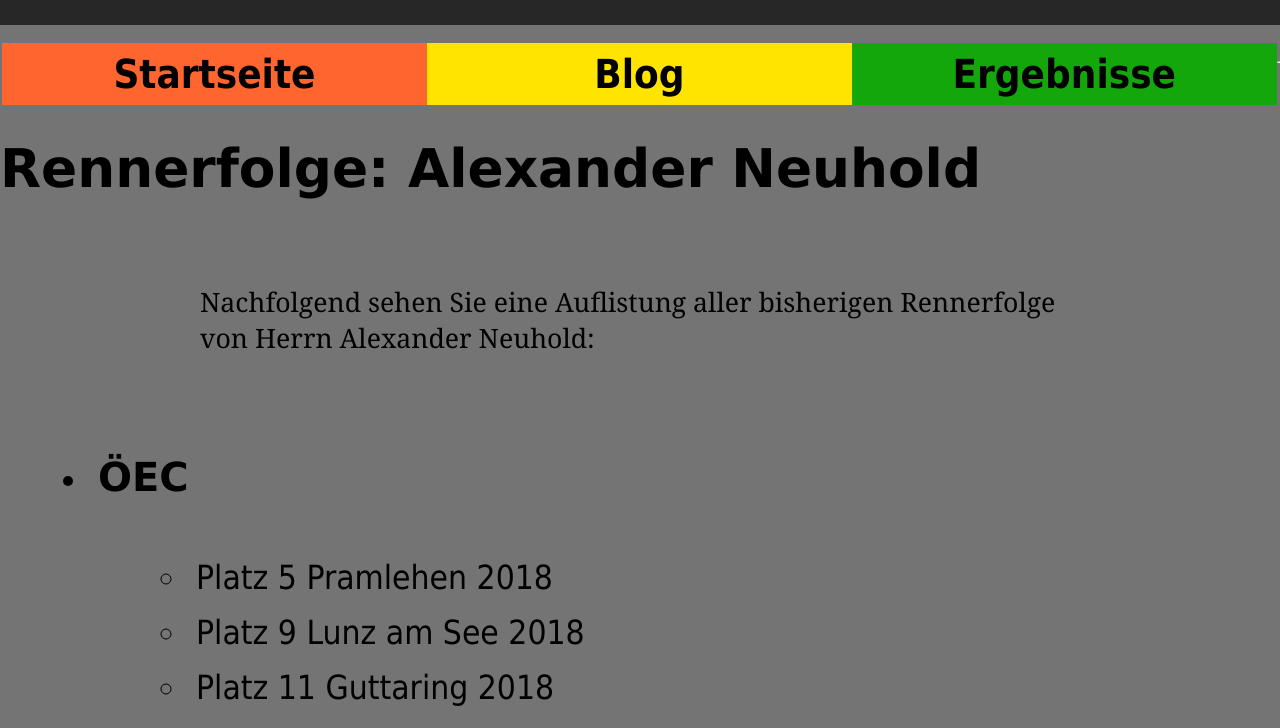
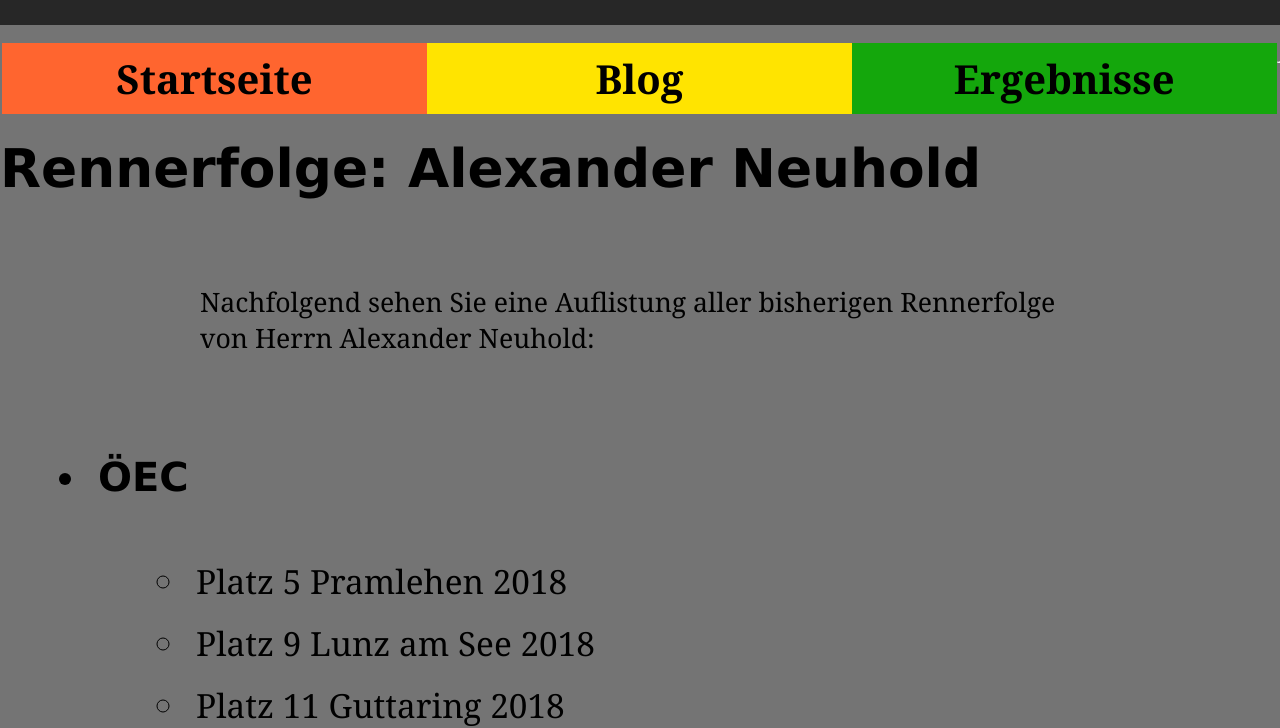
Before and after one commit to Selina25/Selina25.github.io, a plain HTML site: page ergebnisse.html in a window 1280 px wide. Shown: the part 658-1386 px from the top of the page. Drawn offline with Linux system fonts and the light colour scheme.

Commit message:
finishing touches

```diff
--- a/mystyle.css
+++ b/mystyle.css
@@ -82,7 +82,7 @@ nav a {
 nav li {
   float: left;
   font-size: 40px;
-  font-family: Tahoma;
+  font-family: Georgia, serif;
   font-weight: bold;
   text-align: center;
   width:33.3%;
@@ -120,7 +120,7 @@ width: 100%;
   padding-left: 200px;
   padding-right: 200px;
   padding-top: 40px;
-  font-size: 40pt;
+  font-size: 3vw;
   font-family: Georgia, serif;
   display: flex;
     flex-wrap: nowrap;
@@ -146,7 +146,7 @@ width: 100%;
 
   float: left;
   font-size: 25pt;
-  font-family: Tahoma;
+  font-family: Georgia,serif;
   padding: 8px;
   width: 100%;
 }
```
